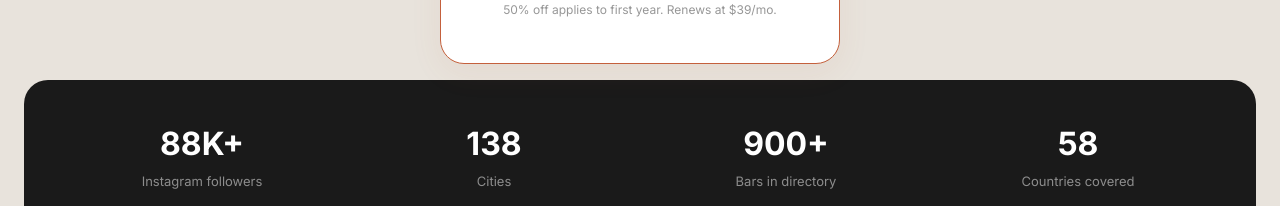
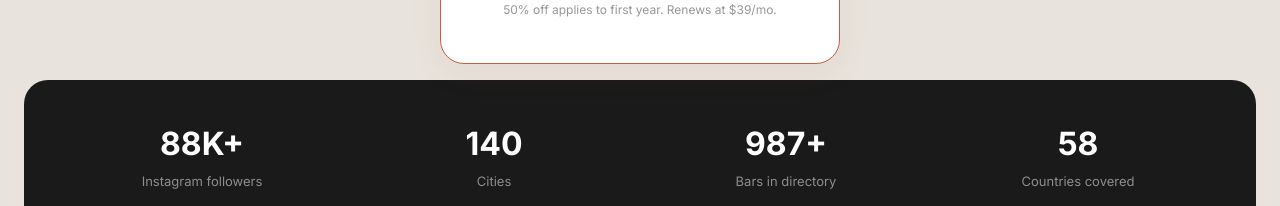
Before and after one commit to romanzelenkajj-dev/barmagazine-next, a Next.js app: page /claim-your-bar in a window 1280 px wide. Shown: the part 1140-1346 px from the top of the page. Built offline with nearby package versions, Linux system fonts and the light colour scheme.

Commit message:
fix: update claim page stats to match live directory (987+ bars, 140 cities)

```diff
--- a/src/app/claim-your-bar/page.tsx
+++ b/src/app/claim-your-bar/page.tsx
@@ -181,11 +181,11 @@ export default function ClaimYourBarPage() {
           <div className="claim-stat-label">Instagram followers</div>
         </div>
         <div className="claim-stat">
-          <div className="claim-stat-number">138</div>
+          <div className="claim-stat-number">140</div>
           <div className="claim-stat-label">Cities</div>
         </div>
         <div className="claim-stat">
-          <div className="claim-stat-number">900+</div>
+          <div className="claim-stat-number">987+</div>
           <div className="claim-stat-label">Bars in directory</div>
         </div>
         <div className="claim-stat">
```
